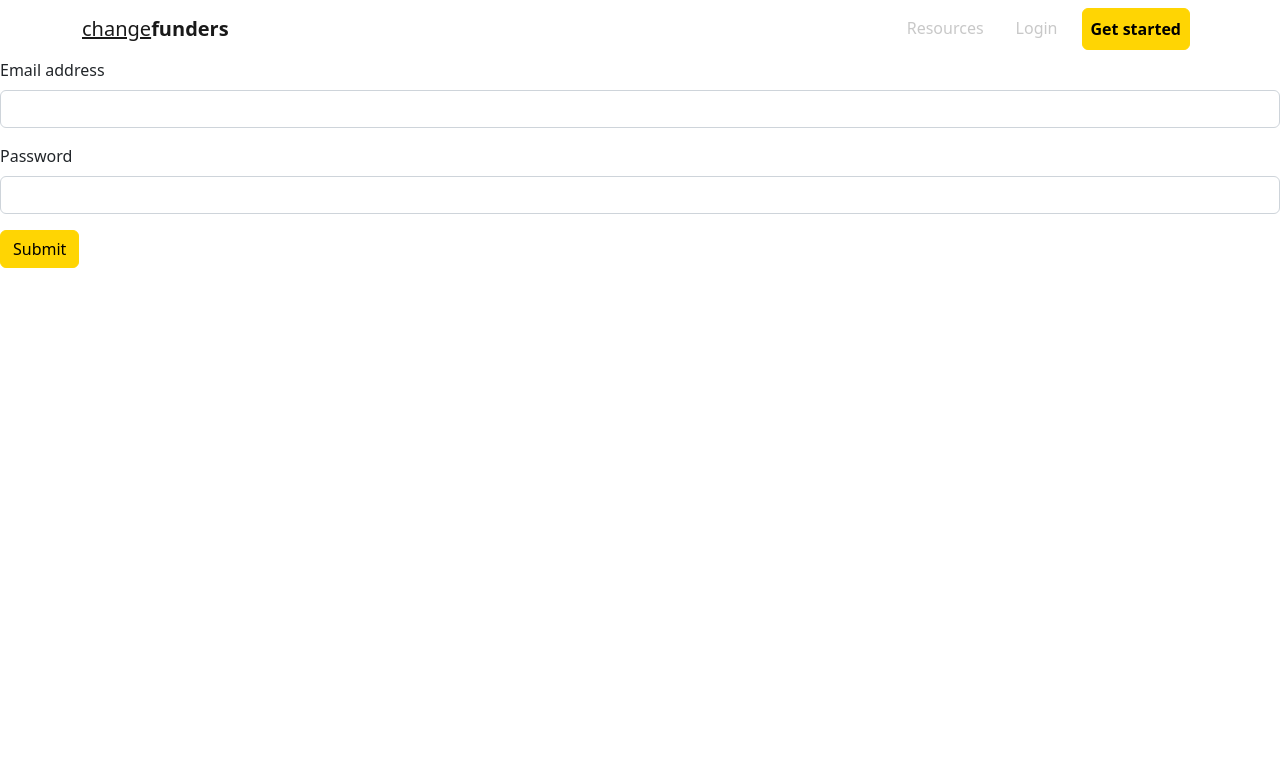
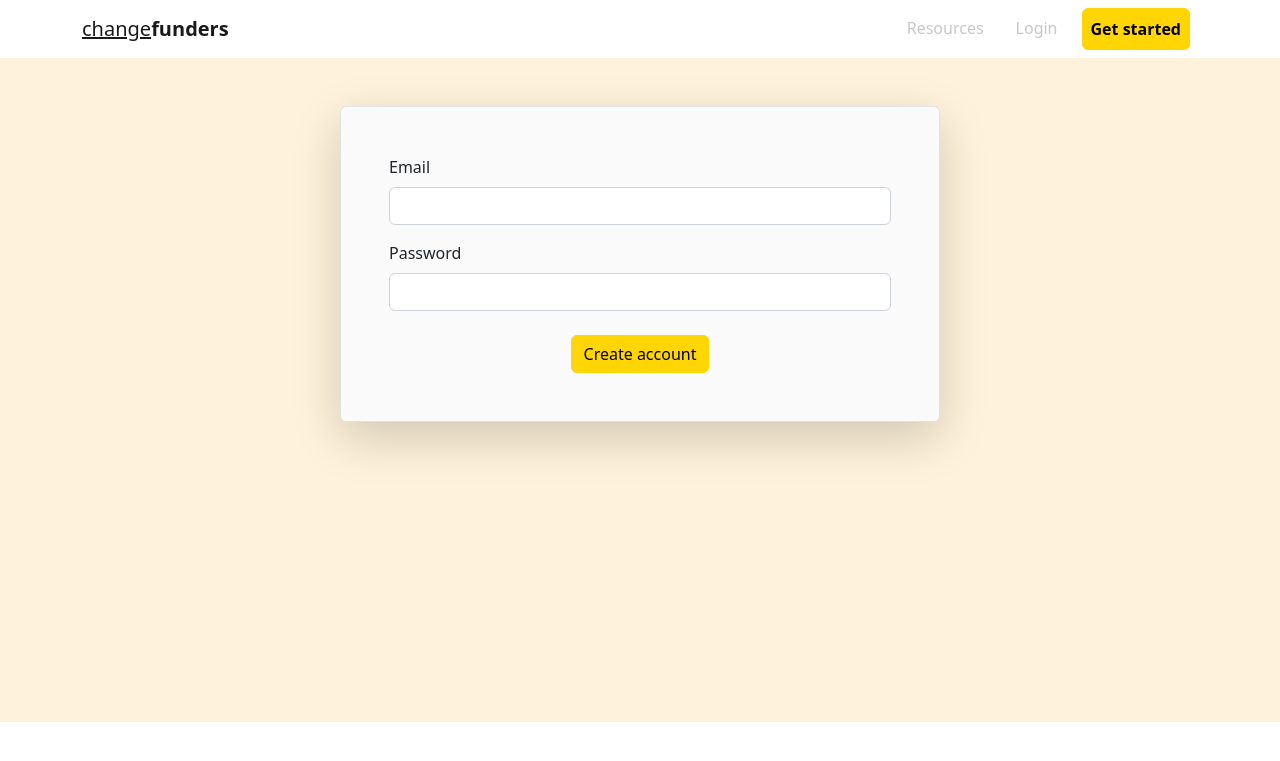
Before and after one commit to robertborowski/changefunders, a Python web app: template website/templates/not_signed_in/sign_up/index.html in a window 1280 px wide. Shown: the top 761 px of the page. Run offline with Jinja, Linux system fonts and the light colour scheme; the template is opened without the code that fills it, so the values that code supplies are empty.

Commit message:
create account page looking better

```diff
--- a/website/static/css/aaa_base/index.css
+++ b/website/static/css/aaa_base/index.css
@@ -1,3 +1,4 @@
+/* ------------------------------------- navbar start ------------------------------------- */
 .visual-hidden {
   display: none;
 }
@@ -5,14 +6,30 @@
   color: rgba(164, 164, 164, 0.6);
 }
 .nav-link:hover {
-  /* color: var(--bs-primary); */
   color: black;
   transition: 0.5s;
 }
-.bg-custom-lighter {
-  /* background-color: rgb(255, 248, 212); */
+/* ------------------------------------- navbar end ------------------------------------- */
+/* ------------------------------------- backgrounds start ------------------------------------- */
+.bg-custom-yellow-1 {
   background-color: #fef2da;
 }
+.bg-custom-colorful-1 {
+  background: linear-gradient(145deg, rgb(255 224 224)0%, rgb(255 254 221)25%, rgb(240 255 238)50%, rgb(233 209 255)100%);
+}
+.bg-custom-grey-1 {
+  background-color: rgb(250, 250, 250);
+}
+/* ------------------------------------- backgrounds end ------------------------------------- */
+/* ------------------------------------- forms start ------------------------------------- */
+.form-custom-width-1 {
+  max-width: 600px;
+}
+.custom-height-filler-1 {
+  height: 300px;
+}
+/* ------------------------------------- forms end ------------------------------------- */
+/* ------------------------------------- borders start ------------------------------------- */
 .border-black {
   border: 1px solid black;
 }
@@ -31,3 +48,4 @@
 .border-orange {
   border: 1px solid orange;
 }
+/* ------------------------------------- borders end ------------------------------------- */
--- a/website/templates/not_signed_in/landing/index.html
+++ b/website/templates/not_signed_in/landing/index.html
@@ -9,7 +9,7 @@
 <!-- ------------------------------------- title end ------------------------------------- -->
 <!-- ------------------------------------- content start ------------------------------------- -->
 {% block contentBodyExceptNavbarAndFooter %}
-<div class="container-fluid bg-custom-lighter py-5">
+<div class="container-fluid bg-custom-yellow-1 py-5">
   <img src="/static/images/cards/changefunders_card2.png" class="img-fluid img-thumbnail rounded-circle mx-auto d-block shadow-lg" alt="donation membership">
 </div>
 {% endblock %}
--- a/website/templates/not_signed_in/sign_up/index.html
+++ b/website/templates/not_signed_in/sign_up/index.html
@@ -9,16 +9,21 @@
 <!-- ------------------------------------- title end ------------------------------------- -->
 <!-- ------------------------------------- content start ------------------------------------- -->
 {% block contentBodyExceptNavbarAndFooter %}
-<form>
-  <div class="mb-3">
-    <label for="exampleInputEmail1" class="form-label">Email address</label>
-    <input type="email" class="form-control" id="exampleInputEmail1" aria-describedby="emailHelp">
-  </div>
-  <div class="mb-3">
-    <label for="exampleInputPassword1" class="form-label">Password</label>
-    <input type="password" class="form-control" id="exampleInputPassword1">
-  </div>
-  <button type="submit" class="btn btn-primary">Submit</button>
-</form>
+<div class="container-fluid pt-5 bg-custom-yellow-1">
+  <form method="POST" enctype="multipart/form-data" class="form-custom-width-1 mx-auto p-5 border rounded shadow-lg bg-custom-grey-1">
+    <div class="mb-3">
+      <label for="uiEmail" class="form-label">Email</label>
+      <input type="email" class="form-control " id="uiEmail">
+    </div>
+    <div class="mb-4">
+      <label for="uiPassword" class="form-label">Password</label>
+      <input type="password" class="form-control" id="uiPassword">
+    </div>
+    <div class="text-center">
+      <button type="submit" class="btn btn-primary">Create account</button>
+    </div>
+  </form>
+  <div class="custom-height-filler-1"></div>
+</div>
 {% endblock %}
 <!-- ------------------------------------- content end ------------------------------------- -->
```
